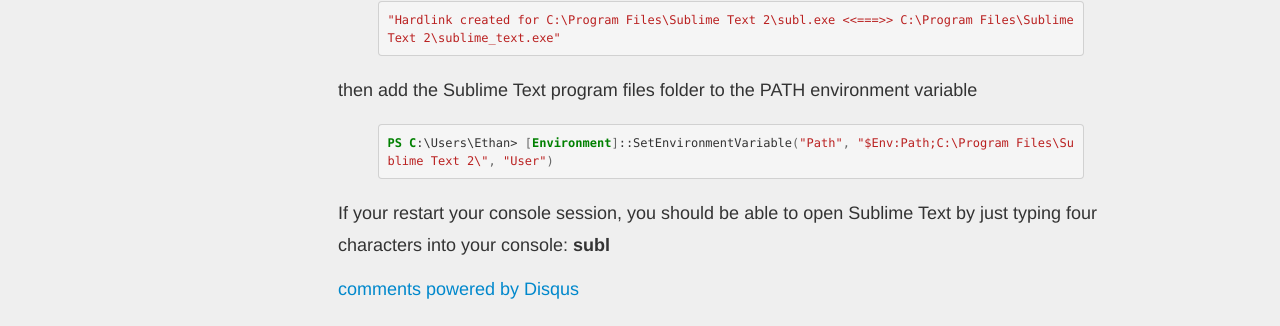
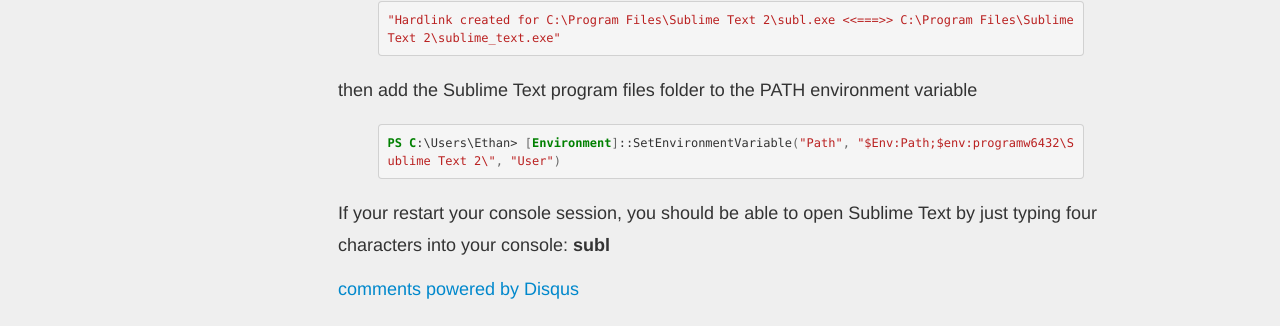
Before and after one commit to etruong42/etruong42.github.com, a Jekyll site: the page built from _posts/2013-9-22-Sublime-Text-Windows-Command-Line-Tool.md, in a window 1280 px wide. Shown: the part 745-1071 px from the top of the page. Built offline with Jekyll 4.4.1, drawn with Linux system fonts in a browser that asks for light colours; Markdown is read by kramdown in place of the engine named in the settings; comment, search, counter and statistics services are not loaded.

Commit message:
improve command for path to program files

```diff
--- a/_posts/2013-9-22-Sublime-Text-Windows-Command-Line-Tool.md
+++ b/_posts/2013-9-22-Sublime-Text-Windows-Command-Line-Tool.md
@@ -37,7 +37,7 @@
 
 {% highlight bat %}
 
-PS C:\Users\Ethan> [Environment]::SetEnvironmentVariable("Path", "$Env:Path;C:\Program Files\Sublime Text 2\", "User")
+PS C:\Users\Ethan> [Environment]::SetEnvironmentVariable("Path", "$Env:Path;$env:programw6432\Sublime Text 2\", "User")
 
 {% endhighlight %}
 
```
